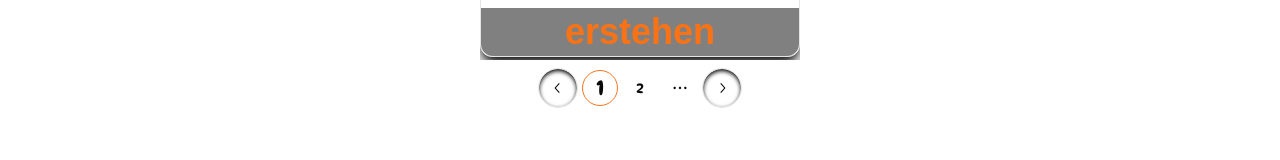
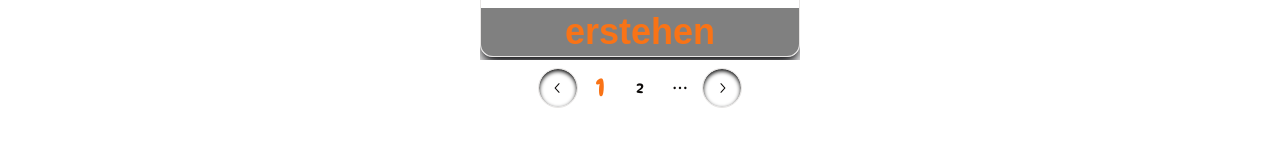
Before and after one commit to stoczec/wortkarte, a Next.js app: page /page/1 in a window 1280 px wide. Shown: the part 568-728 px from the top of the page. Built offline with nearby package versions, Linux system fonts and the light colour scheme; no server answers.

Commit message:
"Updated CSS classes for pagination links"

```diff
--- a/src/components/CustomPagination.tsx
+++ b/src/components/CustomPagination.tsx
@@ -67,7 +67,7 @@ export const CustomPagination = ({
                                 href={`/${pageName}/${currentPage - 1}`}
                                 className={
                                     currentPage === 1
-                                        ? 'text-xl border border-primary rounded-full font-bold'
+                                        ? 'text-2xl text-primary rounded-full font-extrabold'
                                         : ''
                                 }
                             >
@@ -79,7 +79,7 @@ export const CustomPagination = ({
                     <PaginationItem>
                         <PaginationLink
                             href={`/${pageName}/${currentPage}`}
-                            className="text-xl border border-primary rounded-full font-bold"
+                            className="text-2xl text-primary rounded-full font-extrabold"
                         >
                             {currentPage}
                         </PaginationLink>
@@ -91,7 +91,7 @@ export const CustomPagination = ({
                                 href={`/${pageName}/${currentPage + 1}`}
                                 className={
                                     currentPage === totalPages
-                                        ? ' text-xl border border-primary rounded-full font-bold'
+                                        ? ' text-2xl text-primary rounded-full font-extrabold'
                                         : ''
                                 }
                             >
@@ -107,7 +107,7 @@ export const CustomPagination = ({
                                     href={`/${pageName}/${totalPages}`}
                                     className={
                                         currentPage === totalPages
-                                            ? ' text-xl border border-primary rounded-full font-bold'
+                                            ? ' text-2xl text-primary rounded-full font-extrabold'
                                             : ''
                                     }
                                 >
```
